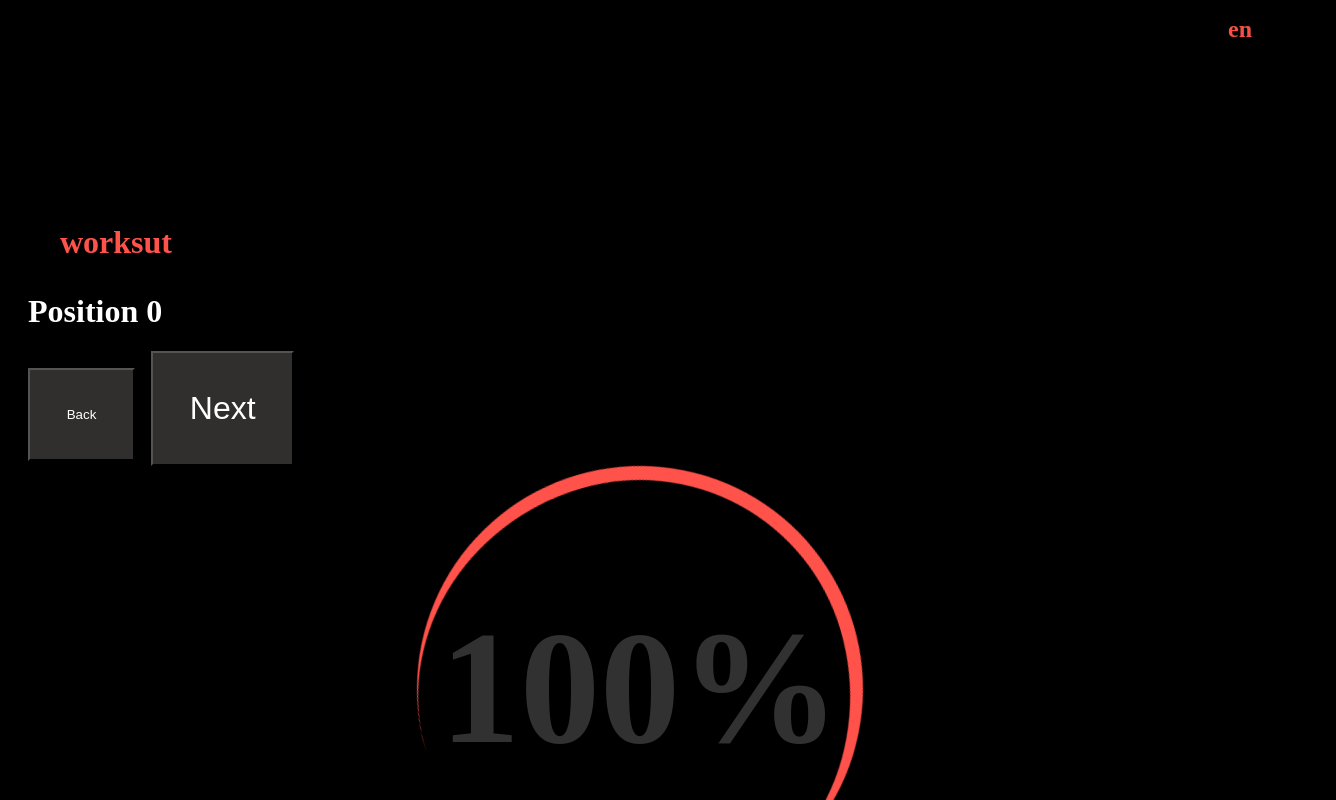
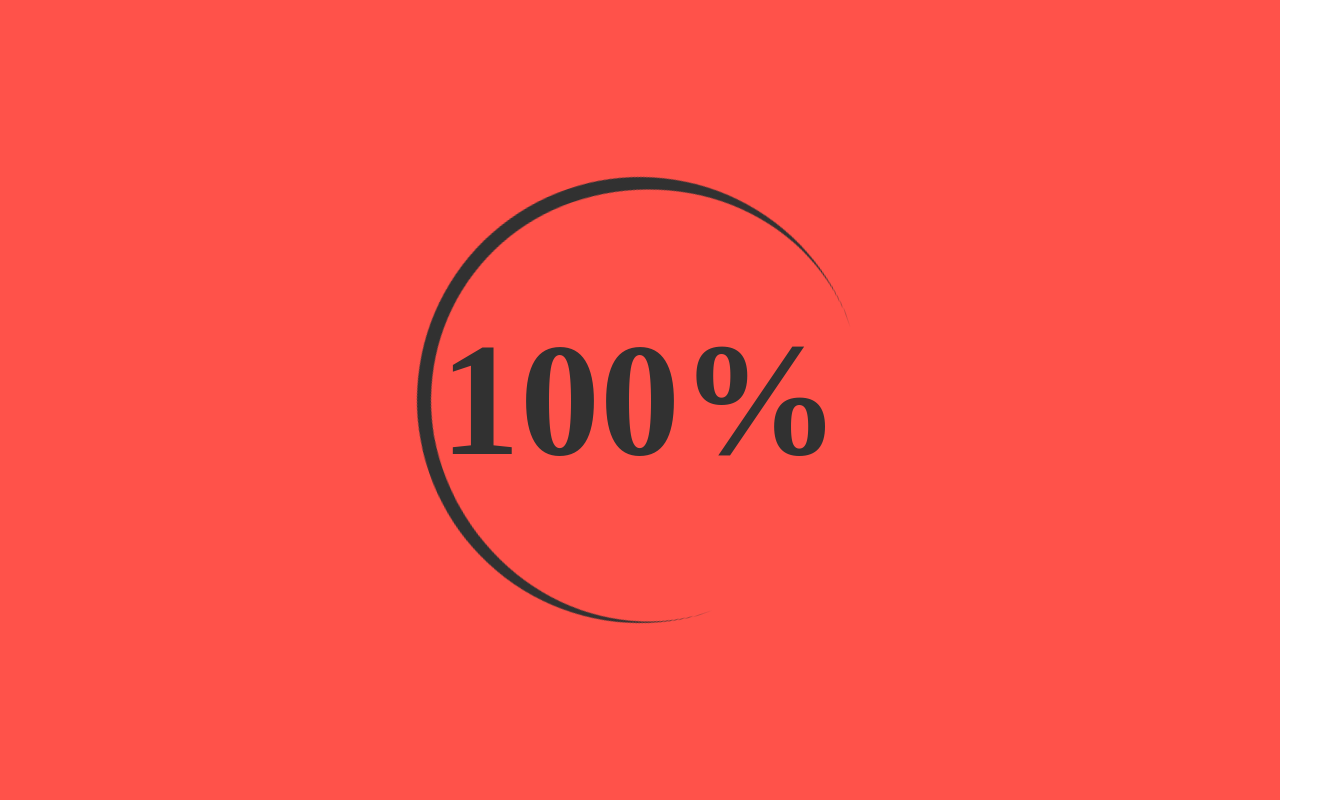
Before and after one commit to Yevhenbk/worksut-landing, a React (Create React App) app: page / in a window 1280 px wide. Shown: the top 800 px of the page, 1336 px wide, since content can reach past the window. Built offline with nearby package versions, Linux system fonts and the light colour scheme.

Commit message:
Fixed missing proptypes

```diff
--- a/src/components/Counter/Counter.tsx
+++ b/src/components/Counter/Counter.tsx
@@ -5,6 +5,7 @@ import { CounterCointainerStyled, CounterStyled } from "./CounterStyled";
 // * Define proptypes
 const CounterPropstypes = {
   color: PropTypes.string,
+  end: PropTypes.func.isRequired,
 };
 
 // * Define the type to infer props
@@ -22,15 +23,17 @@ const Counter: React.FC<CounterPropsTyped> = (props: any) => {
 
   useEffect(() => {
     let start = 0;
-
-    if (start === end) return;
-
+    if (start === end) {
+      return;
+    }
     const incrementTime = (duration / end) * 1000;
-
     const timer = setInterval(() => {
       start += 1;
       setCount(start);
-      if (start === end) clearInterval(timer);
+      if (start === end) {
+        clearInterval(timer);
+        props.end();
+      }
     }, incrementTime);
   }, [duration, end]);
 
--- a/src/components/Spinner/Spinner.tsx
+++ b/src/components/Spinner/Spinner.tsx
@@ -9,6 +9,7 @@ const SpinnerPropstypes = {
   colorRight: PropTypes.string,
   colorBottom: PropTypes.string,
   colorLeft: PropTypes.string,
+  handleLoaded: PropTypes.func.isRequired,
 };
 
 // * Define the type to infer props
@@ -29,7 +30,10 @@ const Spinner: React.FC<SpinnerPropsTyped> = (props: any) => {
           colorTop={props.colorTop}
           colorBottom={props.colorBottom}
         />
-        <Counter color={Tokens.Colors.Text.Primary}></Counter>
+        <Counter
+          end={() => props.handleLoaded()}
+          color={Tokens.Colors.Text.Primary}
+        ></Counter>
       </SpinnerContainer>
     </>
   );
--- a/src/index.tsx
+++ b/src/index.tsx
@@ -9,8 +9,8 @@ import App from "./views/app/app.main";
 ReactDOM.render(
   <Provider store={Store}>
     <React.StrictMode>
-      <SampleView />
-      {/*  <App /> */}
+      {/* <SampleView /> */}
+      <App />
     </React.StrictMode>
   </Provider>,
   document.getElementById("root")
--- a/src/sample/SampleView.tsx
+++ b/src/sample/SampleView.tsx
@@ -59,6 +59,9 @@ const SampleView = () => {
             colorLeft={Tokens.Colors.Text.Primary}
             colorTop={Tokens.Colors.Text.Secondary}
             colorBottom={Tokens.Colors.Text.Secondary}
+            handleLoaded={() => {
+              console.log("Loaded");
+            }}
           />
         </div>
         <Label
@@ -160,12 +163,12 @@ const SampleView = () => {
           ]}
         />
       </div>
-      <Slide1 />
+      {/* <Slide1 />
       <Slide2 />
       <Slide3 />
       <Slide4 />
       <Slide5 />
-      <Slide6 />
+      <Slide6 /> */}
     </>
   );
 };
--- a/src/views/Slides/Slide1/Slide1.tsx
+++ b/src/views/Slides/Slide1/Slide1.tsx
@@ -3,21 +3,15 @@ import { SlideStyled1 } from "./SlideStyled1";
 import { Tokens } from "../../../static/Tokens";
 // import { SlideProptypes, SlidePropTypes } from '../SlidePropTypes';
 // import { produceWithPatches } from "immer";
-// import PropTypes from "prop-types";
+import PropTypes from "prop-types";
 
-/**
- * ! Define 1st view
- * * PatyVilas - 2022/02/10
- *  @param props {props}
- */
+const Slide1Proptypes = {
+  loader: PropTypes.func.isRequired,
+};
 
-// const SlideProptypes = {
-//     by: PropTypes.number.isRequired, // [0,1]
-// };
+type Slide1ProptypesTyped = PropTypes.InferProps<typeof Slide1Proptypes>;
 
-// type SlidePropTypes = PropTypes.InferProps<typeof SlideProptypes>;
-
-const Slide1: React.FC = () => {
+const Slide1: React.FC<Slide1ProptypesTyped> = (props) => {
   return (
     <>
       <SlideStyled1>
@@ -26,11 +20,14 @@ const Slide1: React.FC = () => {
           colorLeft={Tokens.Colors.Text.Secondary}
           colorTop={Tokens.Colors.Text.Primary}
           colorBottom={Tokens.Colors.Text.Primary}
+          handleLoaded={() => props.loader()}
         />
       </SlideStyled1>
     </>
   );
 };
 
+Slide1.propTypes = Slide1Proptypes;
+
 // * Export view
 export default Slide1;
--- a/src/views/Slides/Slide2/Slide2.tsx
+++ b/src/views/Slides/Slide2/Slide2.tsx
@@ -1,6 +1,7 @@
 import { Slide2Styled, Slide2StyledText } from "./SlideStyled2";
 import Text from "../../../components/Text/Text";
 import { Tokens } from "../../../static/Tokens";
+import { SlidePropTypes } from "../Slides";
 
 /**
  * ! Define the landing title component
@@ -8,7 +9,7 @@ import { Tokens } from "../../../static/Tokens";
  * @param props {props}
  */
 
-const Slide2: React.FC = () => {
+const Slide2: React.FC<SlidePropTypes> = () => {
   // * View Builder
   return (
     <>
--- a/src/views/app/app.main.scss
+++ b/src/views/app/app.main.scss
@@ -1,4 +1,9 @@
-.container {
-    position: fixed;
-    width: 100%;
+body {
+    padding: 0;
+    margin: 0;
+    height: 100vh;
+    max-height: 100vh;
+    width: 100vw;
+    max-width: 100vw;
+    overflow: hidden;
 }
--- a/src/views/app/app.main.tsx
+++ b/src/views/app/app.main.tsx
@@ -1,7 +1,9 @@
 import "./app.main.scss";
 import React, { useEffect, useState } from "react";
 // import ProgressBar from "../../components/ProgressBar/ProgressBar";
-import { SliderCtrl } from "../Slides/Slides";
+import { SlidePropTypes, SliderCtrl } from "../Slides/Slides";
+import Slide1 from "../Slides/Slide1/Slide1";
+import Slide2 from "../Slides/Slide2/Slide2";
 // import { isPropertySignature } from "typescript";
 
 /**
@@ -11,10 +13,12 @@ import { SliderCtrl } from "../Slides/Slides";
  * * ricklarios - 08/03/22
  */
 
-const App = () => {
+type Slide = React.FC<SlidePropTypes>;
+
+const App: React.FC = () => {
   const [subPosition, setSubPosition] = useState<number>(0);
   const [position, setPosition] = useState<number>(0);
-  const [slide, setSlide] = useState<React.FC>(SliderCtrl.Slides[0]);
+  const [slide, setSlide] = useState<Slide>(SliderCtrl.Slides[0]);
 
   const HandleScroll = () => {
     /* Added Math.floor to round scroll values to tens. */
@@ -54,11 +58,14 @@ const App = () => {
     };
   });
   return (
-    /* Added div to set its position to fixed */
-    <div className="container">
-      {/* <ProgressBar /> */}
-      {slide}
-    </div>
+    <>
+      <Slide1
+        loader={() => {
+          console.log("Se cargo, hora de cambiar");
+        }}
+      />
+      <Slide2 by={10} />
+    </>
   );
 };
 
```
Also changed, not shown: src/views/Slides/Slides.ts (+6 -6 lines).
